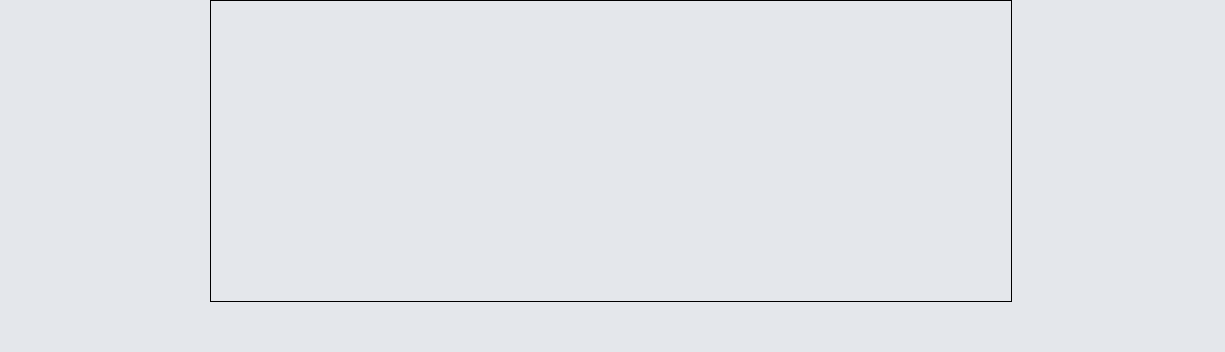
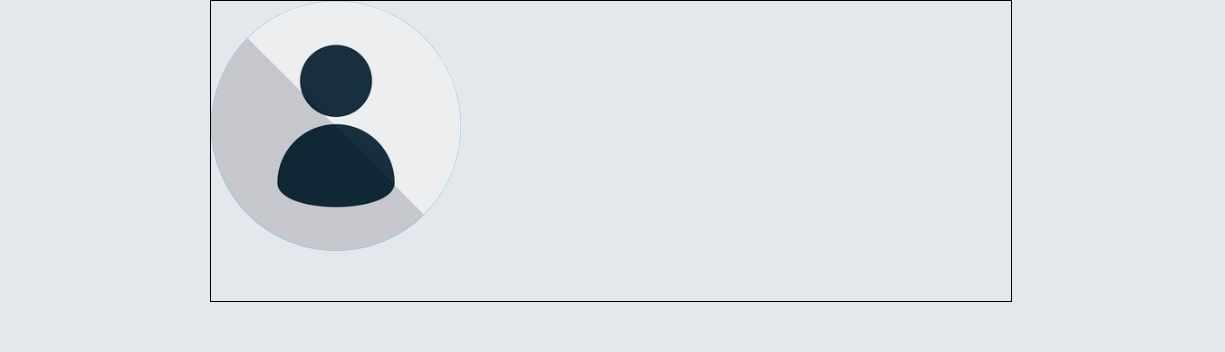
Before and after one commit to kelvinchriis/formula-one-career, a website: page site/public/feed.html in a window 1280 px wide. Shown: the top 352 px of the page, 55-1280 px from the left. Drawn offline with Linux system fonts and the light colour scheme.

Commit message:
feed story

```diff
--- a/site/public/feed.html
+++ b/site/public/feed.html
@@ -33,7 +33,9 @@
         </div>
         <div class="dash">
             <div class="main" id="initt">
-                <div style="width: 800px; height: 300px; border: 1px solid black;"></div>
+                <div style="width: 800px; height: 300px; border: 1px solid black;">
+                    <div class="img-user" id="img-user" style="margin: 0;"></div>
+                </div>
             </div>
         </div>
 </body>
```
